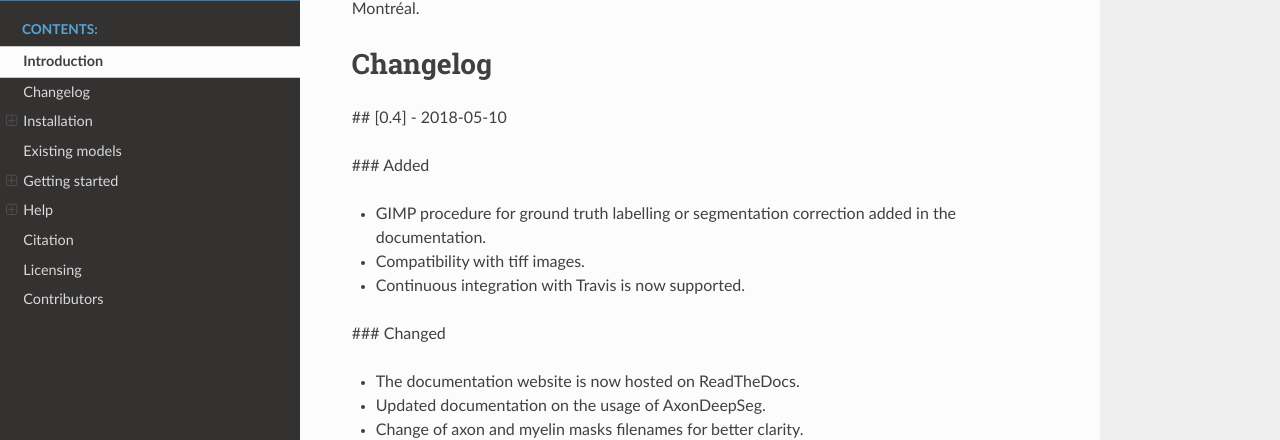
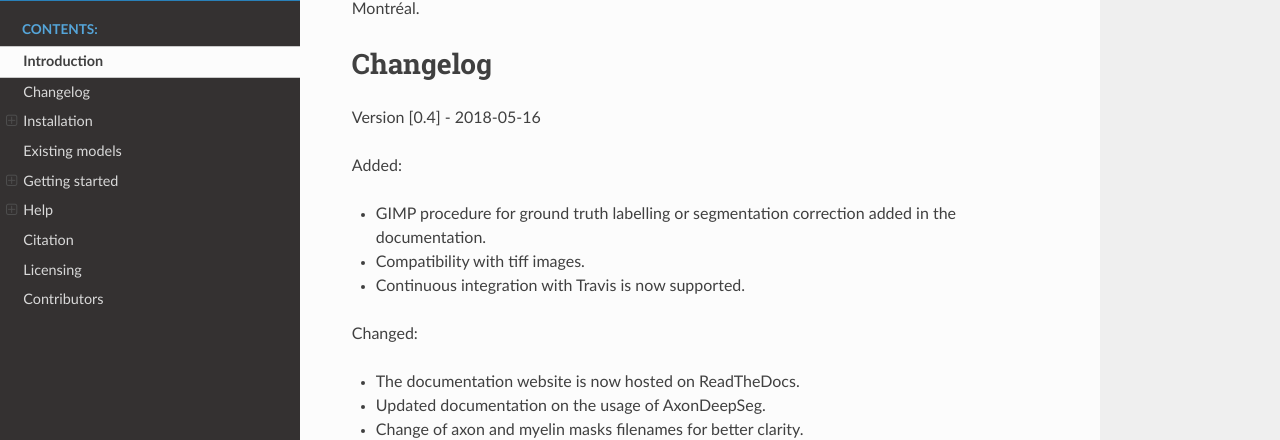
Before and after one commit to axondeepseg/axondeepseg, a Sphinx documentation site: the page built from docs/source/documentation.rst, in a window 1280 px wide and 900 px high. Shown: the part 283-723 px from the top of the window. Built offline with Sphinx 7.4.7 and the Read the Docs theme 2.0.0, drawn with Linux system fonts in a browser that asks for light colours.

Commit message:
update of changelog structure in doc

```diff
--- a/docs/source/documentation.rst
+++ b/docs/source/documentation.rst
@@ -8,15 +8,15 @@ AxonDeepSeg was developed by NeuroPoly, the neuroimagery laboratory of Polytechn
 Changelog
 ===============================================================================
 
-## [0.4] - 2018-05-10
+Version [0.4] - 2018-05-16
 
-### Added
+Added:
 
 - GIMP procedure for ground truth labelling or segmentation correction added in the documentation.
 - Compatibility with tiff images.
 - Continuous integration with Travis is now supported.
 
-### Changed
+Changed:
 
 - The documentation website is now hosted on ReadTheDocs.
 - Updated documentation on the usage of AxonDeepSeg.
```
